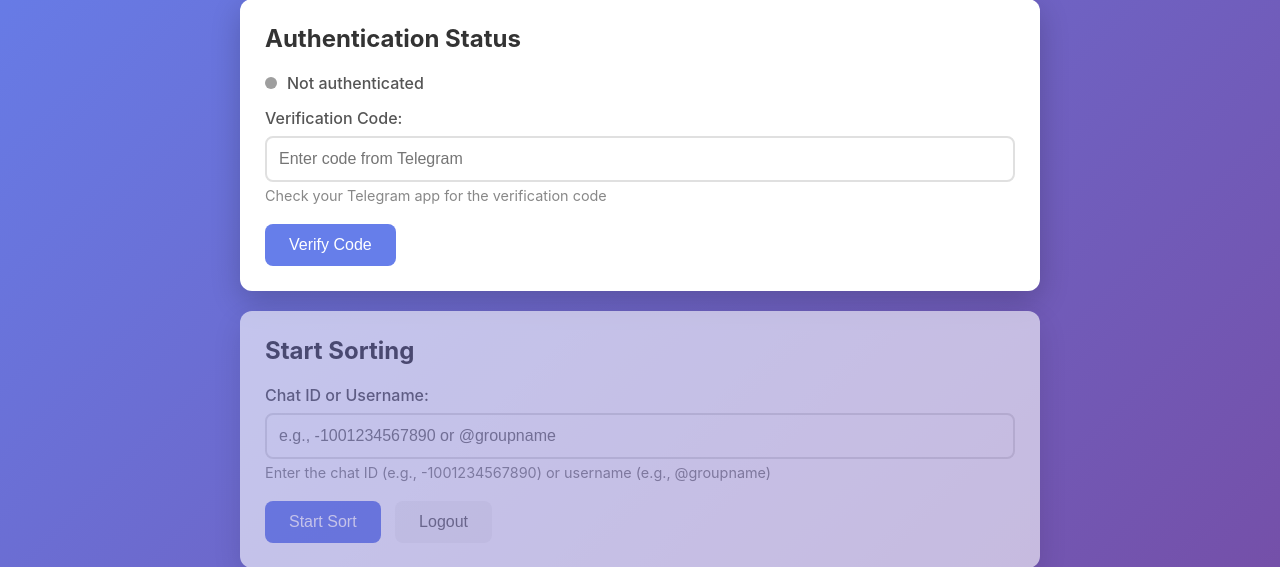
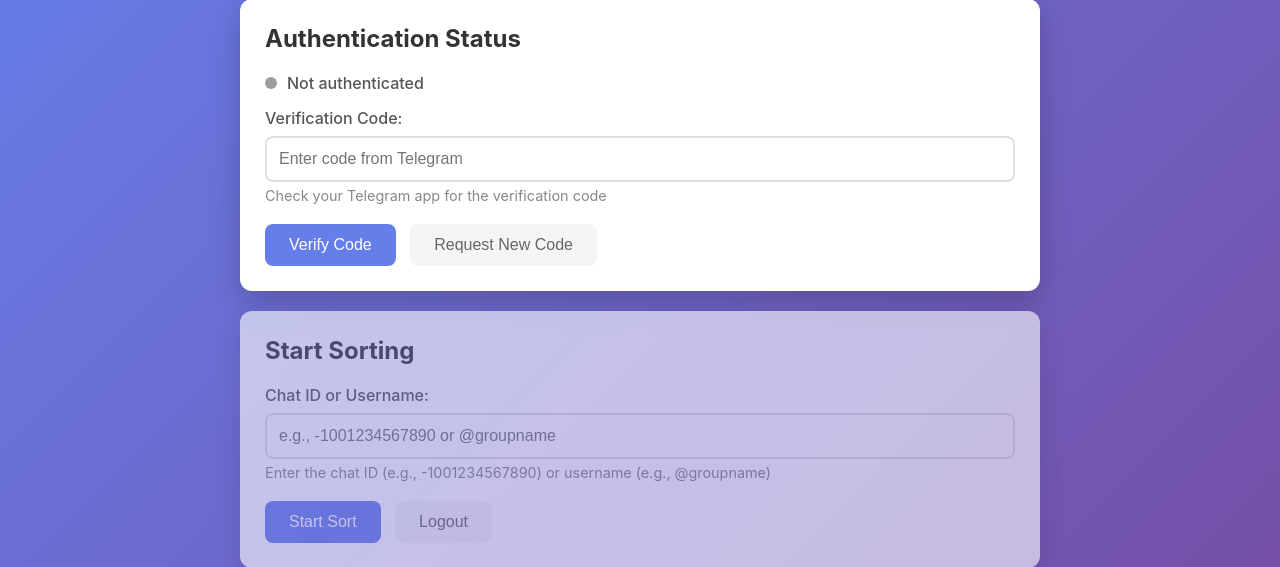
Before and after one commit to arkhivar/tg-tt-ub, a Flask app: template templates/index.html in a window 1280 px wide. Shown: the part 131-698 px from the top of the page. Run offline with Flask 3, Linux system fonts and the light colour scheme; the template is opened without the code that fills it, so the values that code supplies are empty.

Commit message:
Add rate limiting to prevent excessive Telegram code requests
Implement a new API endpoint `/request_code` in `main.py` with a 60-second cooldown to prevent excessive Telegram code requests. Update `static/app.js` to include a "Request New Code" button that triggers this endpoint and provides visual cooldown feedback to the user.

Replit-Commit-Author: Agent
Replit-Commit-Session-Id: 6cd0ecd1-735c-4d92-8c9b-a833e4f41b49
Replit-Commit-Checkpoint-Type: full_checkpoint
Replit-Commit-Screenshot-Url: https://storage.googleapis.com/screenshot-production-us-central1/0101b8b6-02a6-44cd-8985-4f7c2de673be/6cd0ecd1-735c-4d92-8c9b-a833e4f41b49/cdrPNYF

```diff
--- a/main.py
+++ b/main.py
@@ -17,6 +17,8 @@ phone = os.environ.get('PHONE_NUMBER')
 
 client = None
 telethon_loop = None
+last_code_request_time = 0
+CODE_REQUEST_COOLDOWN = 60
 
 def run_async_in_telethon_thread(coro):
     """Run an async coroutine in the Telethon thread's event loop"""
@@ -215,6 +217,38 @@ def auth_status():
     except Exception as e:
         return jsonify({"authorized": False, "error": str(e)})
 
+@app.route('/request_code', methods=['POST'])
+def request_code():
+    global last_code_request_time
+
+    if not client:
+        return jsonify({"error": "Client not initialized"}), 500
+
+    current_time = time.time()
+    time_since_last_request = current_time - last_code_request_time
+
+    if time_since_last_request < CODE_REQUEST_COOLDOWN:
+        remaining = int(CODE_REQUEST_COOLDOWN - time_since_last_request)
+        return jsonify({
+            "error": f"Please wait {remaining} seconds before requesting another code",
+            "cooldown_remaining": remaining
+        }), 429
+
+    try:
+        async def send_code():
+            return await client.send_code_request(phone)
+
+        sent_code = run_async_in_telethon_thread(send_code())
+        session['phone_code_hash'] = sent_code.phone_code_hash
+        last_code_request_time = current_time
+
+        return jsonify({
+            "status": "success",
+            "message": "Verification code sent to your Telegram app"
+        })
+    except Exception as e:
+        return jsonify({"error": f"Failed to send code: {str(e)}"}), 500
+
 @app.route('/logout', methods=['POST'])
 def logout():
     if sort_status["running"]:
--- a/static/app.js
+++ b/static/app.js
@@ -5,6 +5,7 @@ document.addEventListener('DOMContentLoaded', () => {
     const startBtn = document.getElementById('startBtn');
     const logoutBtn = document.getElementById('logoutBtn');
     const verifyBtn = document.getElementById('verifyBtn');
+    const requestCodeBtn = document.getElementById('requestCodeBtn');
     const chatIdInput = document.getElementById('chatId');
     const progressCard = document.getElementById('progressCard');
     const progressFill = document.getElementById('progressFill');
@@ -20,9 +21,12 @@ document.addEventListener('DOMContentLoaded', () => {
     const userName = document.getElementById('userName');
     const userPhone = document.getElementById('userPhone');
 
+    let cooldownTimer = null;
+
     startBtn.addEventListener('click', startSort);
     logoutBtn.addEventListener('click', logout);
     verifyBtn.addEventListener('click', verifyCode);
+    requestCodeBtn.addEventListener('click', requestNewCode);
 
     checkAuthStatus();
     authInterval = setInterval(checkAuthStatus, 5000);
@@ -214,4 +218,55 @@ document.addEventListener('DOMContentLoaded', () => {
             verifyBtn.textContent = 'Verify Code';
         });
     }
+
+    function requestNewCode() {
+        requestCodeBtn.disabled = true;
+        const originalText = requestCodeBtn.textContent;
+        requestCodeBtn.textContent = 'Sending...';
+
+        fetch('/request_code', {
+            method: 'POST'
+        })
+        .then(response => response.json())
+        .then(data => {
+            if (data.error) {
+                if (data.cooldown_remaining) {
+                    startCooldown(data.cooldown_remaining);
+                } else {
+                    alert(data.error);
+                    requestCodeBtn.disabled = false;
+                    requestCodeBtn.textContent = originalText;
+                }
+            } else {
+                alert('New verification code sent to your Telegram app!');
+                startCooldown(60);
+            }
+        })
+        .catch(error => {
+            alert('Error: ' + error.message);
+            requestCodeBtn.disabled = false;
+            requestCodeBtn.textContent = originalText;
+        });
+    }
+
+    function startCooldown(seconds) {
+        let remaining = seconds;
+        requestCodeBtn.disabled = true;
+
+        if (cooldownTimer) {
+            clearInterval(cooldownTimer);
+        }
+
+        cooldownTimer = setInterval(() => {
+            if (remaining <= 0) {
+                clearInterval(cooldownTimer);
+                cooldownTimer = null;
+                requestCodeBtn.disabled = false;
+                requestCodeBtn.textContent = 'Request New Code';
+            } else {
+                requestCodeBtn.textContent = `Wait ${remaining}s`;
+                remaining--;
+            }
+        }, 1000);
+    }
 });
--- a/templates/index.html
+++ b/templates/index.html
@@ -37,6 +37,7 @@
                     <small>Check your Telegram app for the verification code</small>
                 </div>
                 <button id="verifyBtn" class="btn btn-primary">Verify Code</button>
+                <button id="requestCodeBtn" class="btn btn-secondary">Request New Code</button>
             </div>
         </div>
 
```
Also changed, not shown: 1 other file.
